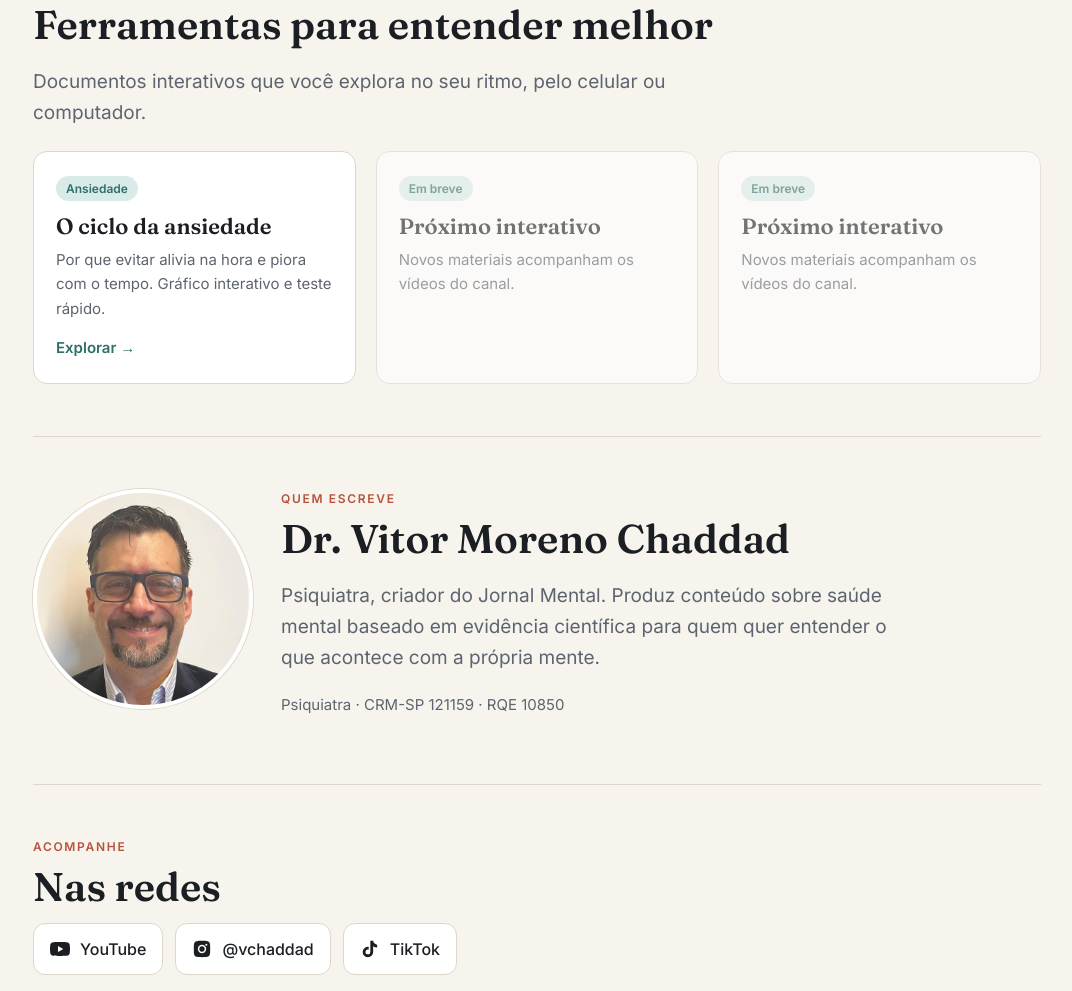
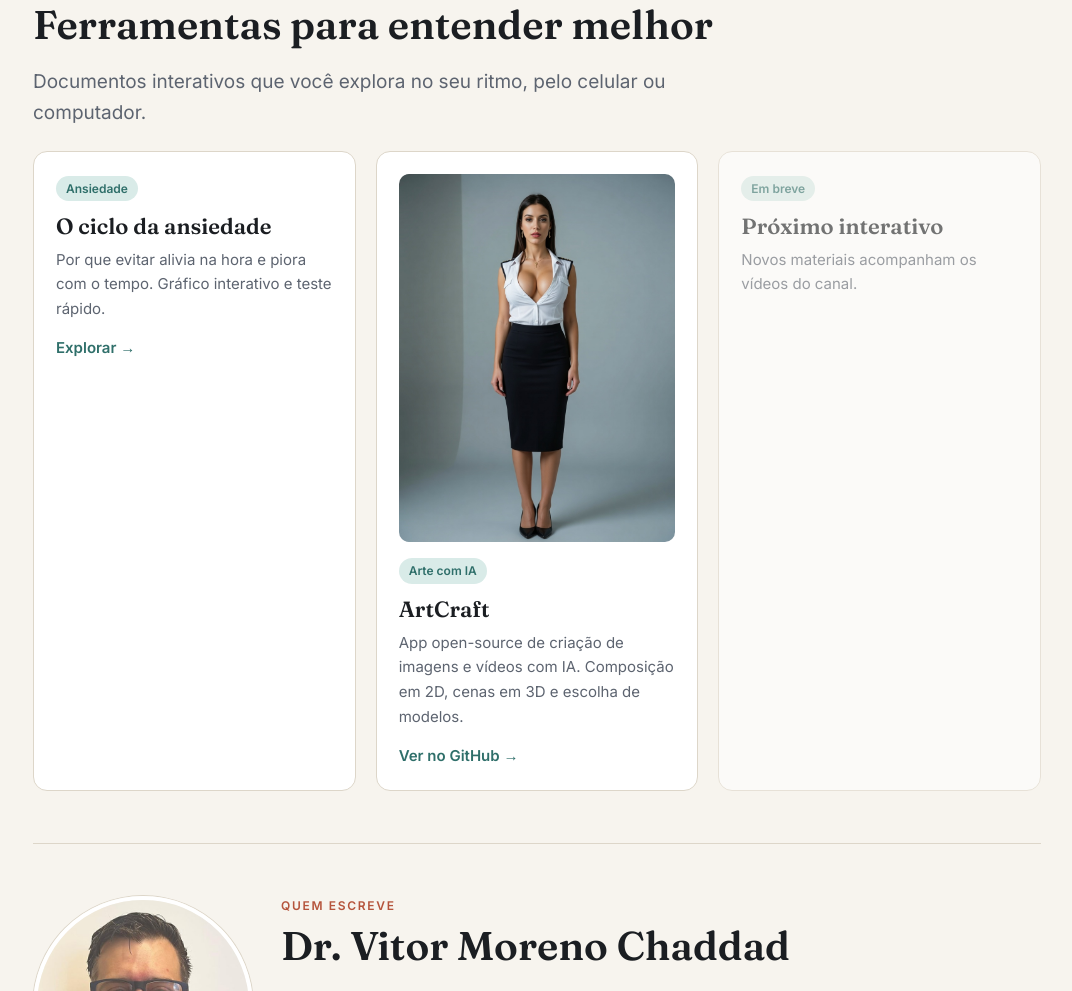
Before and after one commit to VCHADDAD/vchaddad.github.io, a plain HTML site: page index.html in a window 1280 px wide. Shown: the part 1352-2343 px from the top of the page, without its empty margins (103-1175 px from the left). Drawn offline with Linux system fonts and the light colour scheme.

Commit message:
Add AI ArtCraft card with image to Ferramentas section
Co-authored-by: copilot-swe-agent[bot] <198982749+Copilot@users.noreply.github.com>

```diff
--- a/index.html
+++ b/index.html
@@ -69,6 +69,8 @@ a.card:hover{transform:translateY(-2px);border-color:var(--accent)}
 .social a:hover{border-color:var(--accent)}
 .social svg{width:20px;height:20px;fill:currentColor}
 
+.art-img{width:100%;border-radius:10px;margin-bottom:14px;display:block;aspect-ratio:3/4;object-fit:cover}
+
 .todo{background:var(--todo);color:var(--todo-ink);border-radius:6px;padding:1px 6px;font-size:.9em;font-weight:600}
 
 footer{padding:36px 0 56px;font-size:13px;color:var(--muted)}
@@ -127,11 +129,13 @@ footer .crisis{background:var(--surface);border:1px solid var(--line);border-lef
         <p>Por que evitar alivia na hora e piora com o tempo. Gráfico interativo e teste rápido.</p>
         <span class="go">Explorar →</span>
       </a>
-      <div class="card" style="opacity:.6">
-        <span class="tag">Em breve</span>
-        <h3>Próximo interativo</h3>
-        <p>Novos materiais acompanham os vídeos do canal.</p>
-      </div>
+      <a class="card" href="https://github.com/storytold/artcraft">
+        <img class="art-img" src="ai-art.jpg" alt="Retrato gerado com inteligência artificial" loading="lazy">
+        <span class="tag">Arte com IA</span>
+        <h3>ArtCraft</h3>
+        <p>App open-source de criação de imagens e vídeos com IA. Composição em 2D, cenas em 3D e escolha de modelos.</p>
+        <span class="go">Ver no GitHub →</span>
+      </a>
       <div class="card" style="opacity:.6">
         <span class="tag">Em breve</span>
         <h3>Próximo interativo</h3>
```
Also changed, not shown: ai-art.jpg (added).
